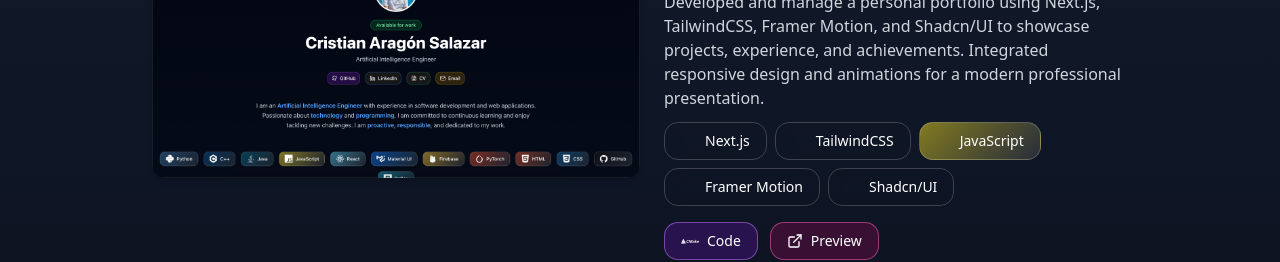
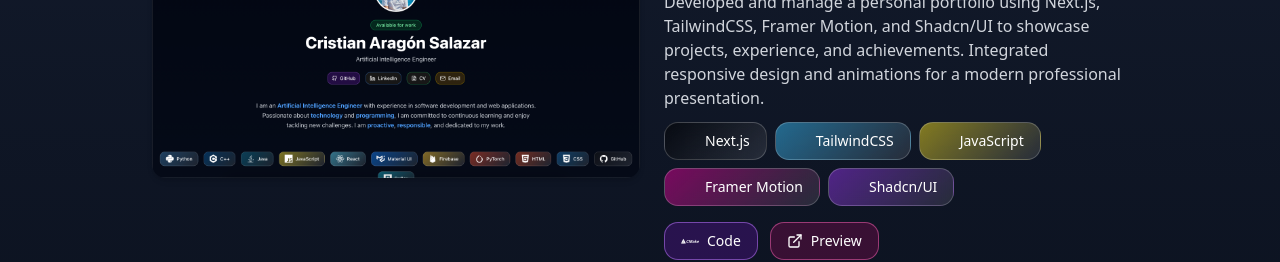
Before and after one commit to Kurisari/portfolio, a Next.js app: page / in a window 1280 px wide. Shown: the part 2960-3222 px from the top of the page. Built offline with nearby package versions, Linux system fonts and the light colour scheme.

Commit message:
feat: Refactor gradient background logic for technology colors

```diff
--- a/src/app/page.tsx
+++ b/src/app/page.tsx
@@ -101,8 +101,7 @@ export default function Home() {
                 background: `
                   linear-gradient(
                     135deg,
-                    ${
-                      tech.name === "Next.js" ? "#000000" :
+                    ${tech.name === "Next.js" ? "#000000" :
                     tech.name === "TailwindCSS" ? "#38BDF8" :
                       tech.name === "Framer Motion" ? "#E10098" :
                         tech.name === "Shadcn/UI" ? "#9333EA" :
@@ -170,7 +169,11 @@ export default function Home() {
                           background: `
                             linear-gradient(
                               135deg,
-                              ${tech.name === "Python" ? "#3776AB" :
+                              ${tech.name === "Next.js" ? "#000000" :
+                              tech.name === "TailwindCSS" ? "#38BDF8" :
+                                tech.name === "Framer Motion" ? "#E10098" :
+                                  tech.name === "Shadcn/UI" ? "#9333EA" :
+                                    tech.name === "Python" ? "#3776AB" :
                                       tech.name === "C++" ? "#00599C" :
                                         tech.name === "Java" ? "#007396" :
                                           tech.name === "JavaScript" ? "#F7DF1E" :
```
Lines whose indentation alone changed are shown as unchanged.
